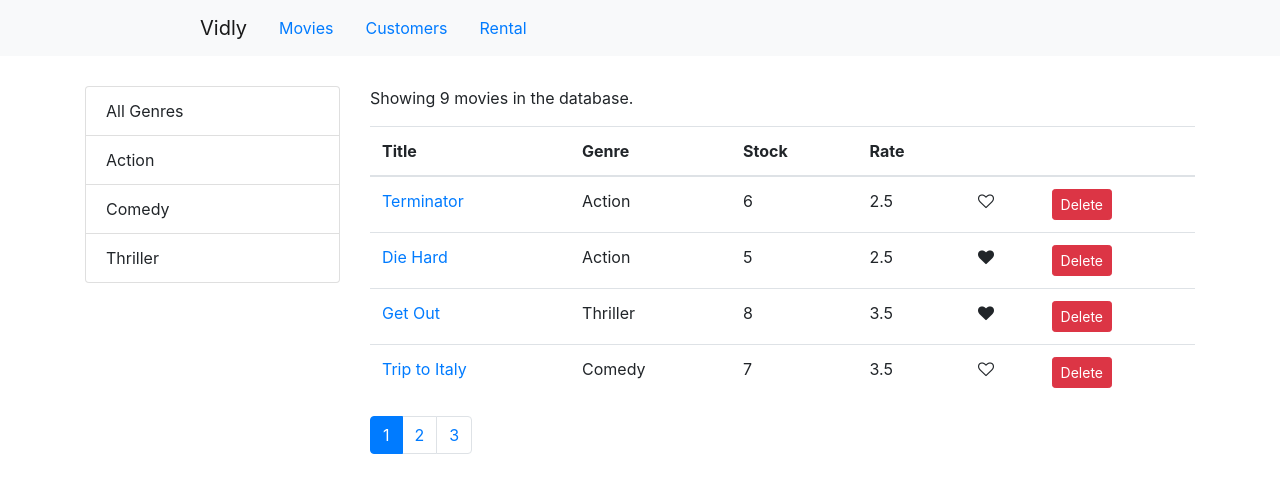
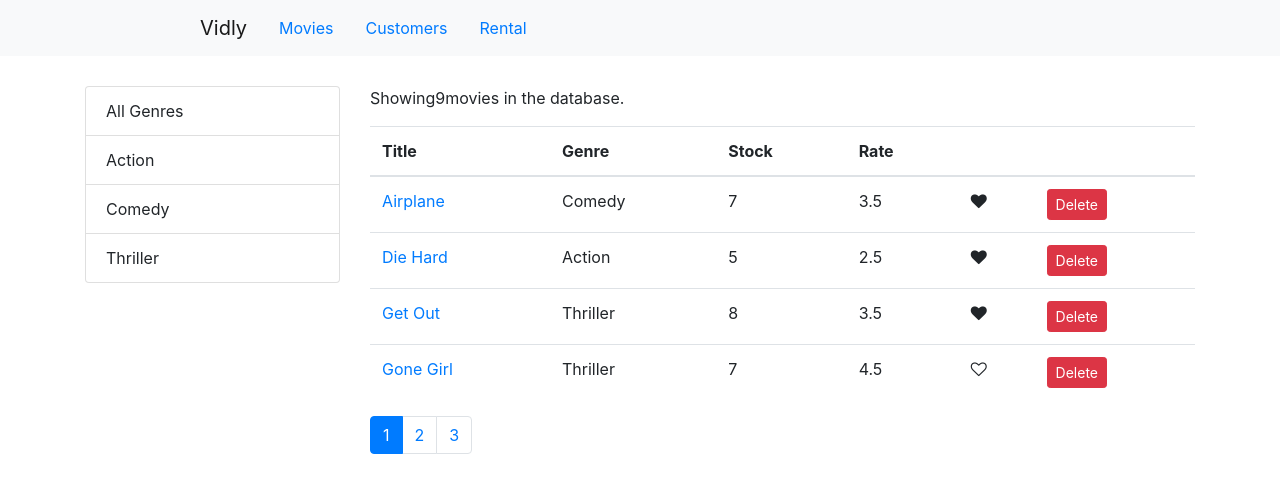
Before and after one commit to wenping001/vidly, a React (Create React App) app: page /movies in a window 1280 px wide. Shown: the top 492 px of the page. Built offline with nearby package versions, Linux system fonts and the light colour scheme.

Commit message:
pagination.

```diff
--- a/package.json
+++ b/package.json
@@ -22,12 +22,6 @@
     "test": "react-scripts test",
     "eject": "react-scripts eject"
   },
-  "eslintConfig": {
-    "extends": [
-      "react-app",
-      "react-app/jest"
-    ]
-  },
   "browserslist": {
     "production": [
       ">0.2%",
--- a/src/App.js
+++ b/src/App.js
@@ -45,7 +45,6 @@ function App() {
               <Rental />
             </Route>
             <Route path="/not-found" component={NotFound} />
-
             <Redirect from="/" exact to="/movies" />
             <Redirect to="/not-found" />
           </Switch>
--- a/src/components/Customer.jsx
+++ b/src/components/Customer.jsx
@@ -1,5 +1,5 @@
-function Customer() {
+import React from 'react';
+
+export default function Customer() {
   return <h1>Customer</h1>;
 }
-
-export default Customer;
--- a/src/components/Movies.jsx
+++ b/src/components/Movies.jsx
@@ -1,4 +1,5 @@
-import { useState } from 'react';
+import { React, useState } from 'react';
+import _ from 'lodash';
 import { getMovies } from '../services/fakeMovieService';
 import { getGenres } from '../services/fakeGenreService';
 import Pagination from './common/Pagination';
@@ -10,16 +11,13 @@ function Movies() {
   const pageSize = 4;
   const [allMovies, setMovies] = useState(getMovies());
   const [currentPage, setCurrentPage] = useState(1);
-
-  const [genres, setGenres] = useState([
-    { name: 'All Genres' },
-    ...getGenres(),
-  ]);
+  const genres = [{ id: '', name: 'All Genres' }, ...getGenres()];
   const [selectedGenre, setSelectedGenre] = useState();
+  const [sortColumn, setSortColumn] = useState({ path: 'title', order: 'asc' });
 
   const handleDelete = (movie) => {
-    const deleted_movies = allMovies.filter((m) => m._id !== movie._id);
-    setMovies(deleted_movies);
+    const deletedMovies = allMovies.filter((m) => m.id !== movie.id);
+    setMovies(deletedMovies);
   };
 
   const handleLike = (movie) => {
@@ -39,14 +37,22 @@ function Movies() {
     setSelectedGenre(genre);
   };
 
-  const filterd =
-    selectedGenre && selectedGenre._id
-      ? allMovies.filter((m) => m.genre._id === selectedGenre._id)
-      : allMovies;
+  const handleSort = (value) => {
+    setSortColumn(value);
+  };
+
+  // filterd
+  const filterd = selectedGenre && selectedGenre.id
+    ? allMovies.filter((m) => m.genre.id === selectedGenre.id) : allMovies;
 
   const { length: count } = filterd;
+
   if (count === 0) return <p>There are no movies in the database.</p>;
-  const movies = paginate(filterd, currentPage, pageSize);
+  // sorting
+  const sorted = _.orderBy(filterd, [sortColumn.path], [sortColumn.order]);
+  // pagination
+  const movies = paginate(sorted, currentPage, pageSize);
+
   return (
     <div className="row">
       <div className="col-3">
@@ -57,11 +63,17 @@ function Movies() {
         />
       </div>
       <div className="col">
-        <p>Showing {count} movies in the database.</p>
+        <p>
+          Showing
+          {count}
+          movies in the database.
+        </p>
         <MoviesTable
           movies={movies}
+          sortColumn={sortColumn}
           onClick={handleLike}
           onDelete={handleDelete}
+          onSort={handleSort}
         />
         <Pagination
           itemCount={count}
--- a/src/components/MoviesTable.jsx
+++ b/src/components/MoviesTable.jsx
@@ -1,15 +1,26 @@
 import React from 'react';
+import { Link } from 'react-router-dom';
 import Like from './common/Like';
-import { Link } from 'react-router-dom';
-function MoviesTable({ movies, onDelete, onClick }) {
+
+function MoviesTable({ movies, sortColumn, onDelete, onClick, onSort }) {
+  const raiseSort = (path) => {
+    const sc = { ...sortColumn };
+    if (sc.path === path) {
+      sc.order = sc.order === 'asc' ? 'desc' : 'asc';
+    } else {
+      sc.path = path;
+      sc.order = 'asc';
+    }
+    onSort(sc);
+  };
   return (
     <table className="table">
       <thead>
         <tr>
-          <th>Title</th>
-          <th>Genre</th>
-          <th>Stock</th>
-          <th>Rate</th>
+          <th onClick={() => raiseSort('title')}>Title</th>
+          <th onClick={() => raiseSort('genre.name')}>Genre</th>
+          <th onClick={() => raiseSort('numberInStock')}>Stock</th>
+          <th onClick={() => raiseSort('dailyRentalRate')}>Rate</th>
           <th></th>
           <th></th>
         </tr>
--- /dev/null
+++ b/src/components/common/TableHeader.jsx
@@ -0,0 +1,5 @@
+import React from 'react';
+
+export default function TableHeader() {
+  return <div />;
+}
```
Also changed, not shown: 1 other file (tests, documents, lock files or other folders).
